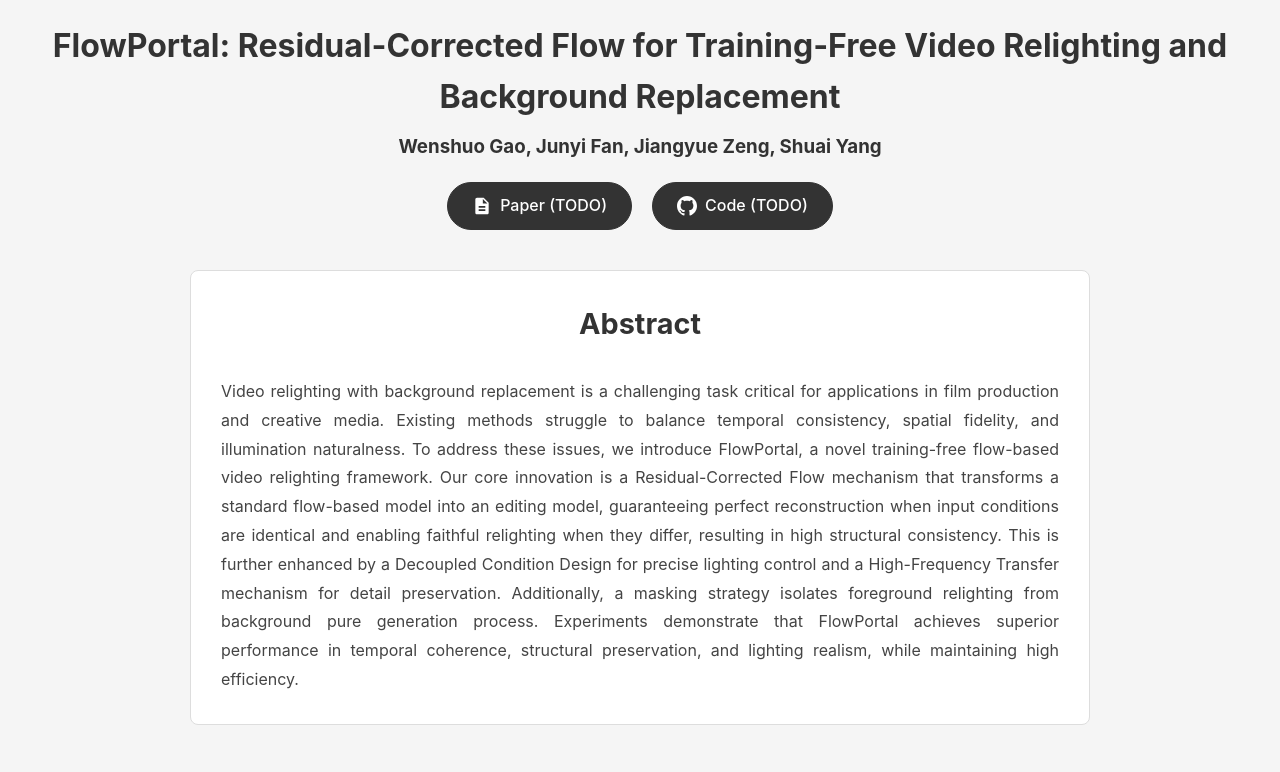
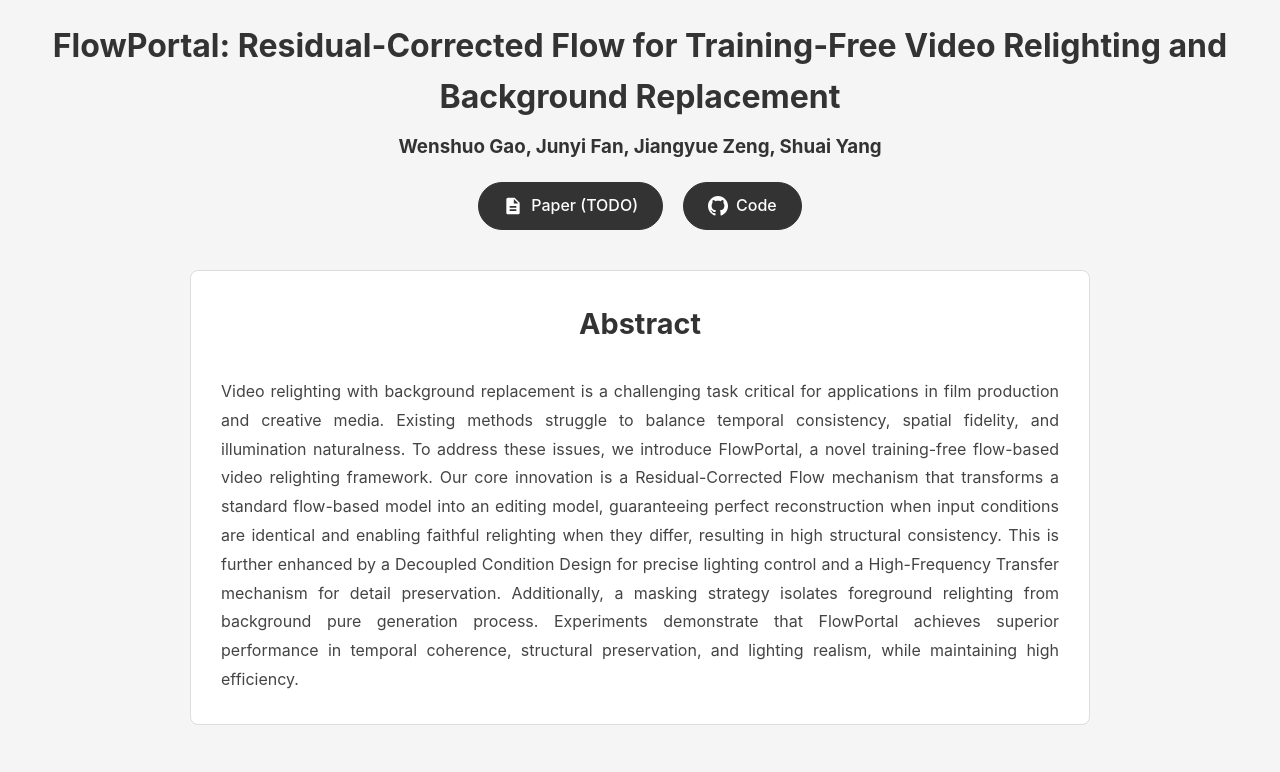
Before and after one commit to gaowenshuo/FlowPortalProject, a plain HTML site: page index.html in a window 1280 px wide. Shown: the top 772 px of the page. Drawn offline with Linux system fonts and the light colour scheme.

Commit message:
Update GitHub link and button text in index.html

```diff
--- a/index.html
+++ b/index.html
@@ -422,11 +422,11 @@
                     Paper (TODO)
                 </a>
 
-                <a href="TODO:_LINK_TO_GITHUB" class="link-btn" target="_blank">
+                <a href="https://github.com/gaowenshuo/FlowPortalRelease" class="link-btn" target="_blank">
                     <svg class="icon-svg" viewBox="0 0 24 24">
                         <path d="M12 0c-6.626 0-12 5.373-12 12 0 5.302 3.438 9.8 8.207 11.387.599.111.793-.261.793-.577v-2.234c-3.338.726-4.033-1.416-4.033-1.416-.546-1.387-1.333-1.756-1.333-1.756-1.089-.745.083-.729.083-.729 1.205.084 1.839 1.237 1.839 1.237 1.07 1.834 2.807 1.304 3.492.997.107-.775.418-1.305.762-1.604-2.665-.305-5.467-1.334-5.467-5.931 0-1.311.469-2.381 1.236-3.221-.124-.303-.535-1.524.117-3.176 0 0 1.008-.322 3.301 1.23.957-.266 1.983-.399 3.003-.404 1.02.005 2.047.138 3.006.404 2.291-1.552 3.297-1.23 3.297-1.23.653 1.653.242 2.874.118 3.176.77.84 1.235 1.911 1.235 3.221 0 4.609-2.807 5.624-5.479 5.921.43.372.823 1.102.823 2.222v3.293c0 .319.192.694.801.576 4.765-1.589 8.199-6.086 8.199-11.386 0-6.627-5.373-12-12-12z"/>
                     </svg>
-                    Code (TODO)
+                    Code
                 </a>
             </div>
         </header>
```
